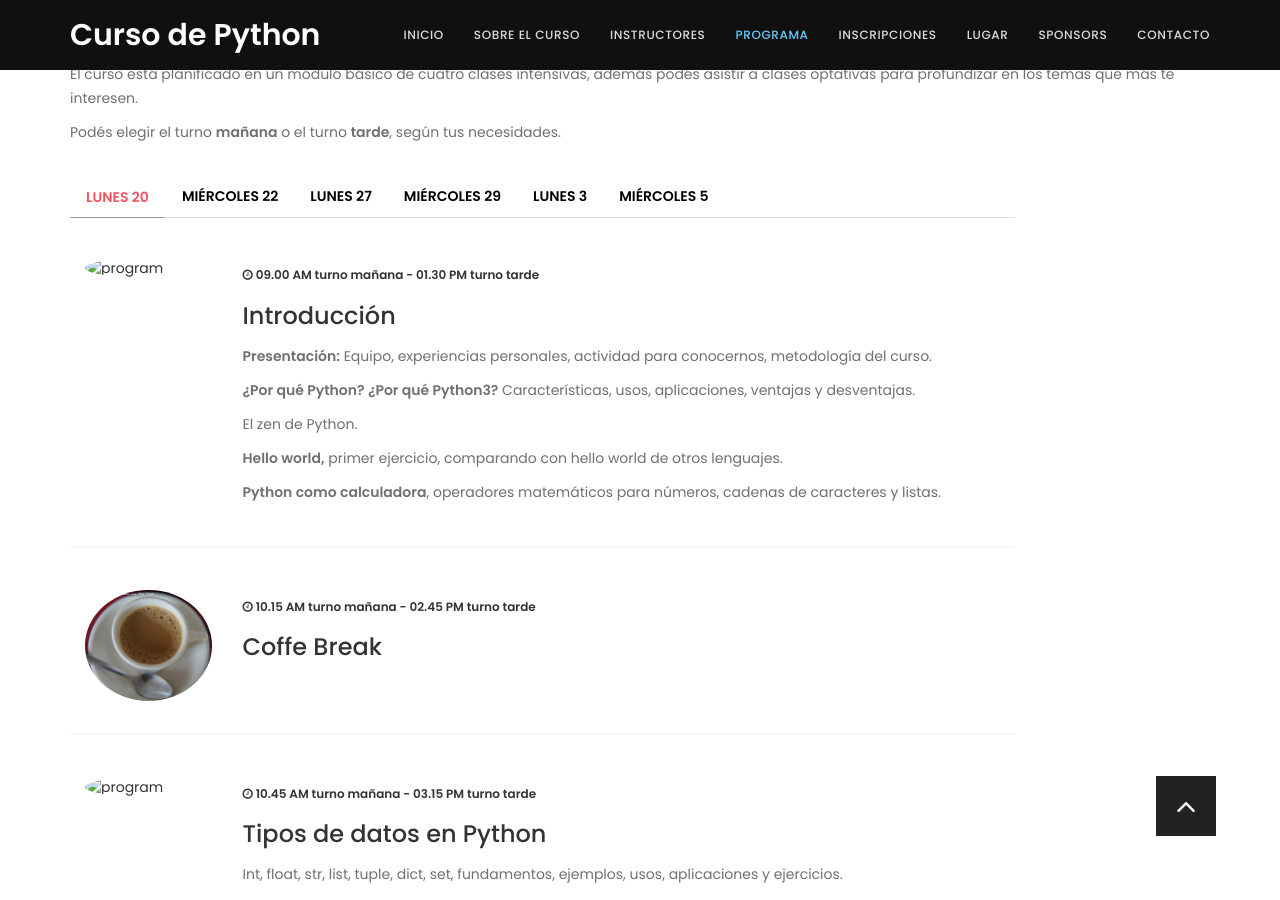
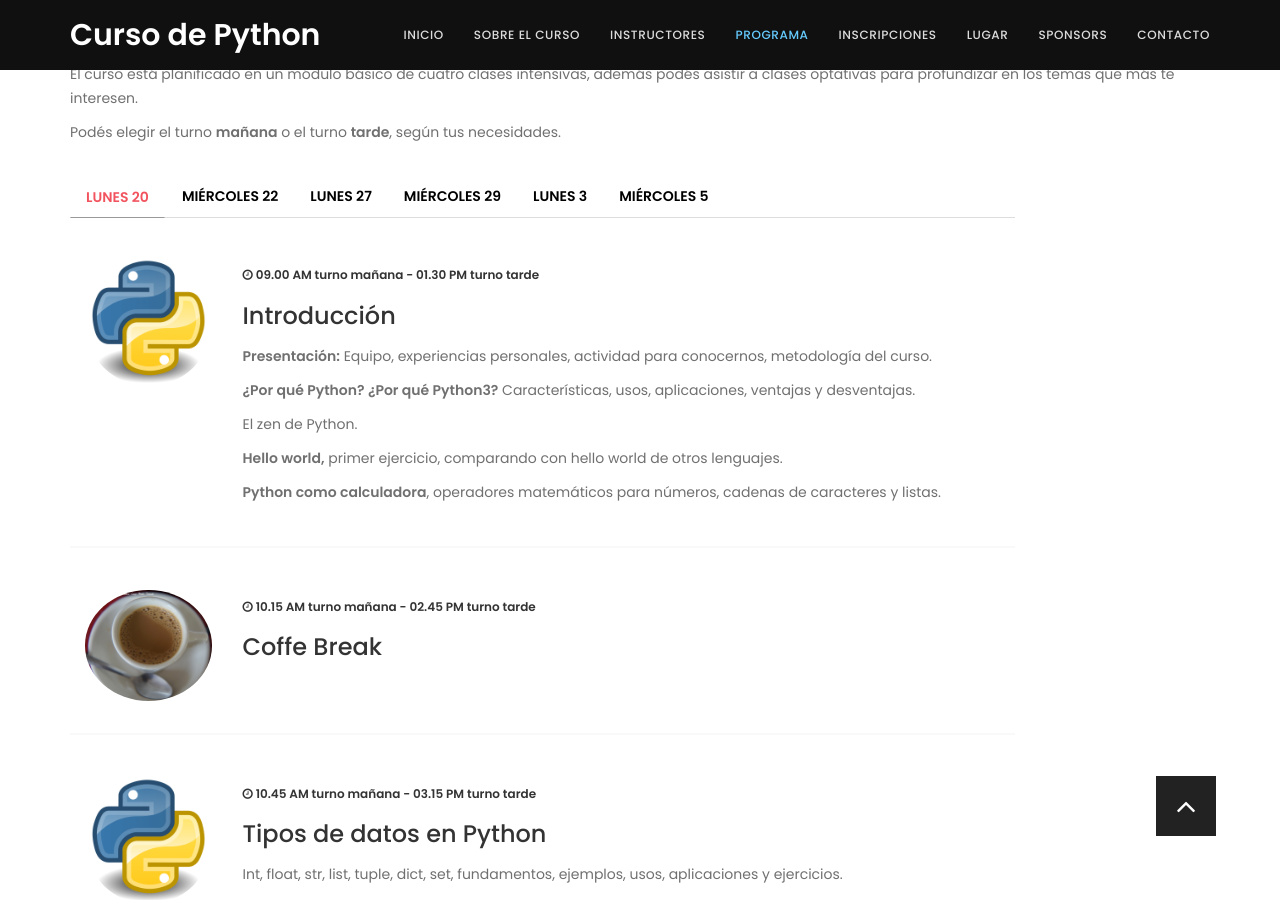
Before and after one commit to capacitaciones-r4/python, a Jekyll site: the page built from index.html, in a window 1280 px wide and 900 px high, scrolled down 2819 px. Built offline with Jekyll 4.4.1, drawn with Linux system fonts in a browser that asks for light colours.

Commit message:
se arregla logo python en programa

```diff
--- a/_includes/program.html
+++ b/_includes/program.html
@@ -26,7 +26,7 @@
 		    <div role="tabpanel" class="tab-pane active" id="fday">
 			<!-- program speaker here -->
 			<div class="col-md-2 col-sm-2">
-	                    <img src="images/logo-python.svg" class="img-responsive" alt="program">
+	                    <img src="images/python-logo.png" class="img-responsive" alt="program">
 			</div>
 			<div class="col-md-10 col-sm-10">
 			    <h6>
@@ -56,7 +56,7 @@
 			<div class="program-divider col-md-12 col-sm-12"></div>
 			<!-- program speaker here -->
 			<div class="col-md-2 col-sm-2">
-                            <img src="images/logo-python.svg" class="img-responsive" alt="program">
+                            <img src="images/python-logo.png" class="img-responsive" alt="program">
 			</div>
 			<div class="col-md-10 col-sm-10">
 			    <h6>
@@ -70,7 +70,7 @@
 		    <div role="tabpanel" class="tab-pane" id="sday">
 			<!-- program speaker here -->
 			<div class="col-md-2 col-sm-2">
-                            <img src="images/logo-python.svg" class="img-responsive" alt="program">
+                            <img src="images/python-logo.png" class="img-responsive" alt="program">
 			</div>
 			<div class="col-md-10 col-sm-10">
 			    <h6>
@@ -95,7 +95,7 @@
 			<div class="program-divider col-md-12 col-sm-12"></div>
 			<!-- program speaker here -->
 			<div class="col-md-2 col-sm-2">
-                            <img src="images/logo-python.svg" class="img-responsive" alt="program">
+                            <img src="images/python-logo.png" class="img-responsive" alt="program">
 			</div>
 			<div class="col-md-10 col-sm-10">
 			    <h6>
@@ -109,7 +109,7 @@
 		    <div role="tabpanel" class="tab-pane" id="tday">
 			<!-- program speaker here -->
 			<div class="col-md-2 col-sm-2">
-                            <img src="images/logo-python.svg" class="img-responsive" alt="program">
+                            <img src="images/python-logo.png" class="img-responsive" alt="program">
 			</div>
 			<div class="col-md-10 col-sm-10">
 			    <h6>
@@ -134,7 +134,7 @@
 			<div class="program-divider col-md-12 col-sm-12"></div>
 			<!-- program speaker here -->
 			<div class="col-md-2 col-sm-2">
-                            <img src="images/logo-python.svg" class="img-responsive" alt="program">
+                            <img src="images/python-logo.png" class="img-responsive" alt="program">
 			</div>
 			<div class="col-md-10 col-sm-10">
 			    <h6>
@@ -148,7 +148,7 @@
                     <div role="tabpanel" class="tab-pane" id="4day">
 			<!-- program speaker here -->
 			<div class="col-md-2 col-sm-2">
-                            <img src="images/logo-python.svg" class="img-responsive" alt="program">
+                            <img src="images/python-logo.png" class="img-responsive" alt="program">
 			</div>
 			<div class="col-md-10 col-sm-10">
 			    <h6>
@@ -173,7 +173,7 @@
 			<div class="program-divider col-md-12 col-sm-12"></div>
 			<!-- program speaker here -->
 			<div class="col-md-2 col-sm-2">
-                            <img src="images/logo-python.svg" class="img-responsive" alt="program">
+                            <img src="images/python-logo.png" class="img-responsive" alt="program">
 			</div>
 			<div class="col-md-10 col-sm-10">
 			    <h6>
@@ -199,7 +199,7 @@
                     <div role="tabpanel" class="tab-pane" id="5day">
 			<!-- program speaker here -->
 			<div class="col-md-2 col-sm-2">
-                            <img src="images/logo-python.svg" class="img-responsive" alt="program">
+                            <img src="images/python-logo.png" class="img-responsive" alt="program">
 			</div>
 			<div class="col-md-10 col-sm-10">
 			    <h6>
@@ -234,7 +234,7 @@
 			<div class="program-divider col-md-12 col-sm-12"></div>
 			<!-- program speaker here -->
 			<div class="col-md-2 col-sm-2">
-                            <img src="images/logo-python.svg" class="img-responsive" alt="program">
+                            <img src="images/python-logo.png" class="img-responsive" alt="program">
 			</div>
 			<div class="col-md-10 col-sm-10">
 			    <h6>
@@ -258,7 +258,7 @@
                     <div role="tabpanel" class="tab-pane" id="6day">
 			<!-- program speaker here -->
 			<div class="col-md-2 col-sm-2">
-                            <img src="images/logo-python.svg" class="img-responsive" alt="program">
+                            <img src="images/python-logo.png" class="img-responsive" alt="program">
 			</div>
 			<div class="col-md-10 col-sm-10">
 			    <h6>
@@ -293,7 +293,7 @@
 			<div class="program-divider col-md-12 col-sm-12"></div>
 			<!-- program speaker here -->
 			<div class="col-md-2 col-sm-2">
-                            <img src="images/logo-python.svg" class="img-responsive" alt="program">
+                            <img src="images/python-logo.png" class="img-responsive" alt="program">
 			</div>
 			<div class="col-md-10 col-sm-10">
 			    <h6>
```
Also changed, not shown: images/python-logo.png (added).
